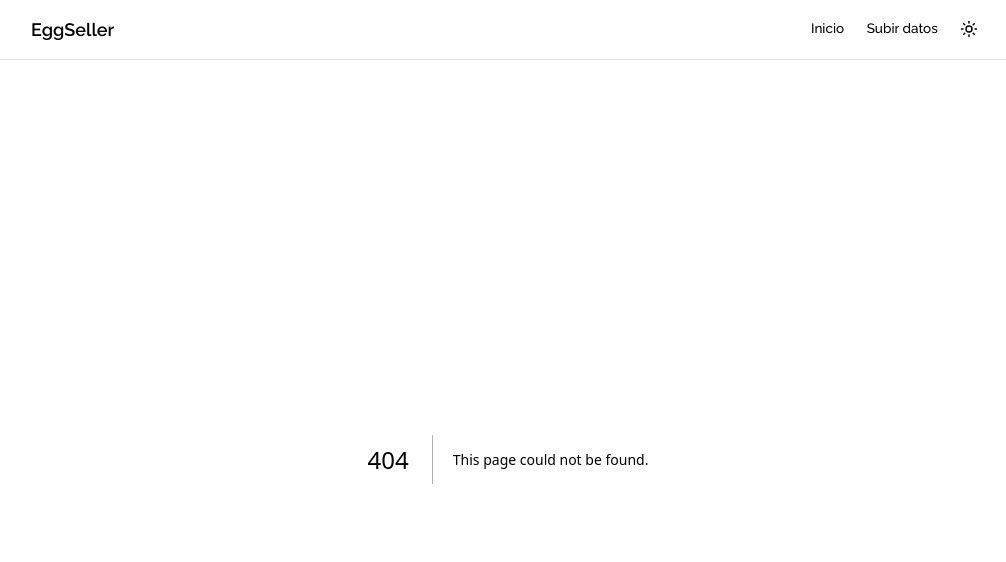
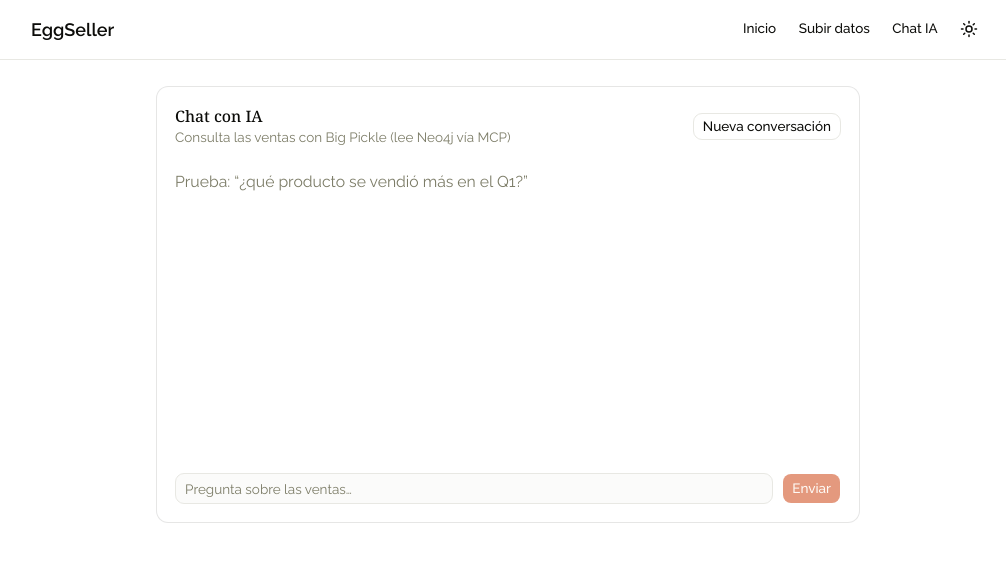
Before and after one commit to xsismadn3ss/EggSeller, a Next.js app: page /chat in a window 1280 px wide. Before the commit this address had no page. Shown: the top 562 px of the page, without its empty margins (132-1138 px from the left). Built offline with nearby package versions, Linux system fonts and the light colour scheme.

Commit message:
💄 Agregar página de chat IA y enlace en navegación

```diff
--- /dev/null
+++ b/app/chat/page.tsx
@@ -0,0 +1,145 @@
+"use client";
+
+import { useEffect, useRef, useState } from "react";
+import { Button } from "@/components/ui/button";
+import {
+  Card,
+  CardContent,
+  CardDescription,
+  CardHeader,
+  CardTitle,
+} from "@/components/ui/card";
+import { Input } from "@/components/ui/input";
+import { cn } from "@/lib/utils";
+
+interface Msg {
+  role: "user" | "assistant";
+  text: string;
+}
+
+const LS_MSGS = "eggseller-chat-msgs";
+const LS_SESSION = "eggseller-chat-session";
+
+export default function ChatPage() {
+  const [msgs, setMsgs] = useState<Msg[]>([]);
+  const [input, setInput] = useState("");
+  const [loading, setLoading] = useState(false);
+  const [sessionId, setSessionId] = useState<string | null>(null);
+  const bottomRef = useRef<HTMLDivElement>(null);
+
+  useEffect(() => {
+    try {
+      const m = localStorage.getItem(LS_MSGS);
+      const s = localStorage.getItem(LS_SESSION);
+      if (m) setMsgs(JSON.parse(m));
+      if (s) setSessionId(s);
+    } catch {}
+  }, []);
+
+  useEffect(() => {
+    bottomRef.current?.scrollIntoView({ behavior: "smooth" });
+    try {
+      localStorage.setItem(LS_MSGS, JSON.stringify(msgs));
+    } catch {}
+  }, [msgs]);
+
+  async function send(e: React.FormEvent) {
+    e.preventDefault();
+    const text = input.trim();
+    if (!text || loading) return;
+    setInput("");
+    const next = [...msgs, { role: "user" as const, text }];
+    setMsgs(next);
+    setLoading(true);
+    try {
+      const res = await fetch("/api/chat", {
+        method: "POST",
+        headers: { "Content-Type": "application/json" },
+        body: JSON.stringify({ message: text, sessionId }),
+      });
+      const data = await res.json();
+      if (!res.ok) throw new Error(data.error ?? "Error del chat");
+      setSessionId(data.sessionId);
+      try {
+        localStorage.setItem(LS_SESSION, data.sessionId);
+      } catch {}
+      setMsgs([...next, { role: "assistant" as const, text: data.text }]);
+    } catch (err) {
+      setMsgs([
+        ...next,
+        {
+          role: "assistant",
+          text: `Error: ${err instanceof Error ? err.message : String(err)}`,
+        },
+      ]);
+    } finally {
+      setLoading(false);
+    }
+  }
+
+  function reset() {
+    setMsgs([]);
+    setSessionId(null);
+    try {
+      localStorage.removeItem(LS_MSGS);
+      localStorage.removeItem(LS_SESSION);
+    } catch {}
+  }
+
+  return (
+    <div className="mx-auto flex min-h-svh max-w-2xl flex-col gap-4 p-6">
+      <Card>
+        <CardHeader>
+          <div className="flex items-center justify-between">
+            <div>
+              <CardTitle>Chat con IA</CardTitle>
+              <CardDescription>
+                Consulta las ventas con Big Pickle (lee Neo4j vía MCP)
+              </CardDescription>
+            </div>
+            <Button variant="outline" size="sm" onClick={reset}>
+              Nueva conversación
+            </Button>
+          </div>
+        </CardHeader>
+        <CardContent className="flex flex-col gap-3">
+          <div className="flex min-h-64 flex-col gap-2">
+            {msgs.length === 0 && (
+              <p className="text-sm text-muted-foreground">
+                Prueba: “¿qué producto se vendió más en el Q1?”
+              </p>
+            )}
+            {msgs.map((m, i) => (
+              <div
+                key={i}
+                className={cn(
+                  "max-w-[85%] rounded-lg px-3 py-2 text-sm",
+                  m.role === "user"
+                    ? "self-end bg-primary text-primary-foreground"
+                    : "self-start bg-muted",
+                )}
+              >
+                {m.text}
+              </div>
+            ))}
+            {loading && (
+              <p className="text-sm text-muted-foreground">Pensando…</p>
+            )}
+            <div ref={bottomRef} />
+          </div>
+          <form onSubmit={send} className="flex gap-2">
+            <Input
+              value={input}
+              onChange={(e) => setInput(e.target.value)}
+              placeholder="Pregunta sobre las ventas…"
+              disabled={loading}
+            />
+            <Button type="submit" disabled={loading || !input.trim()}>
+              Enviar
+            </Button>
+          </form>
+        </CardContent>
+      </Card>
+    </div>
+  );
+}
--- a/components/navbar.tsx
+++ b/components/navbar.tsx
@@ -13,6 +13,7 @@ import { ModeToggle } from "@/components/mode-toggle"
 const LINKS = [
   { href: "/", label: "Inicio" },
   { href: "/upload", label: "Subir datos" },
+  { href: "/chat", label: "Chat IA" },
 ]
 
 export function Navbar() {
```
